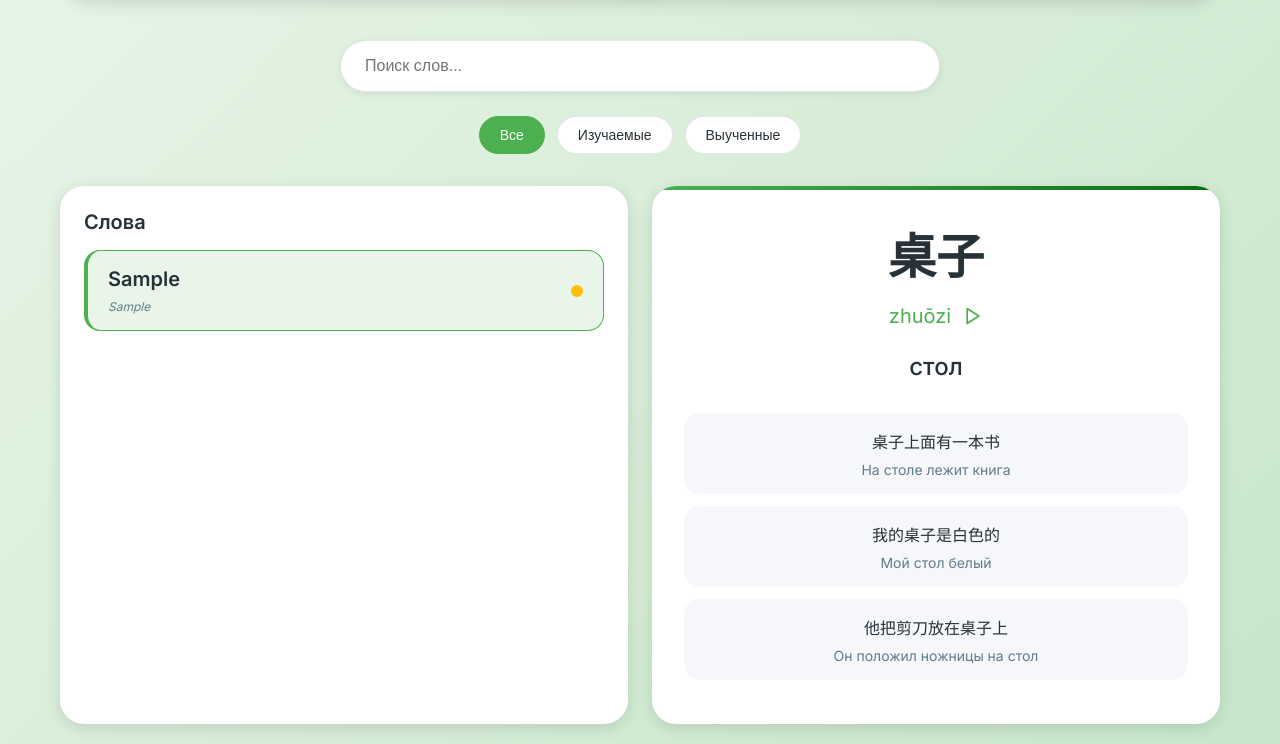
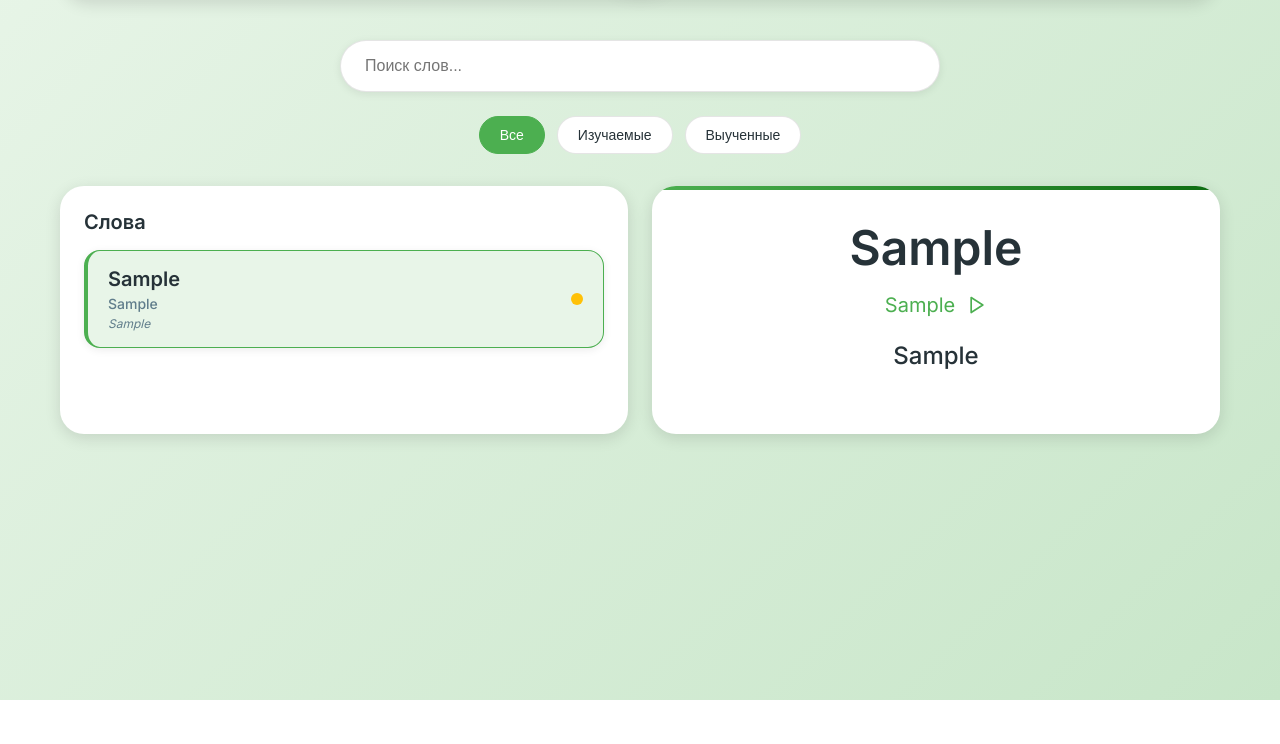
Before and after one commit to buzzaggwd/Scanner, a Django app: page /dictionary/ in a window 1280 px wide. Shown: the part 100-844 px from the top of the page. After the commit the page ends 800 px from the top, so only its background shows below. Run offline with Django 5.2, Linux system fonts and the light colour scheme; tables that the repository leaves empty hold one stand-in row (values such as "Sample post").

Commit message:
Слова в словаре теперь берутся из бд (пропала модалка слова с мобильной версии)

```diff
--- a/scanner/backend/urls.py
+++ b/scanner/backend/urls.py
@@ -2,6 +2,7 @@ from django.urls import path
 from . import views
 
 urlpatterns = [
-    path('api/scan/', views.process_scan, name='process_scan'),
-    path('api/translate/', views.translate_text, name='translate_text'),
+    path('scan/', views.process_scan, name='process_scan'),
+    path('translate/', views.translate_text, name='translate_text'),
+    path('word/<int:word_id>/', views.get_word_details, name='get_word_details'),
 ]
--- a/scanner/frontend/static/js/dictionary.js
+++ b/scanner/frontend/static/js/dictionary.js
@@ -32,10 +32,93 @@ function closeWordDetails() {
 }
 
 // Закрытие по клику на фон
-document
-    .getElementById("word-details-modal")
-    .addEventListener("click", function (event) {
-        if (event.target === this) {
-            closeWordDetails();
-        }
+document.addEventListener("DOMContentLoaded", function () {
+    const modal = document.getElementById("word-details-modal");
+    if (modal) {
+        modal.addEventListener("click", function (event) {
+            if (event.target === this) {
+                closeWordDetails();
+            }
+        });
+    }
+});
+
+// Данные всех слов из базы (получаем из глобальной переменной)
+const wordsData = window.wordsData || [];
+console.log('wordsData загружен:', wordsData);
+console.log('Количество слов:', wordsData.length);
+
+// Функция для отображения деталей слова
+function showWordDetails(wordId) {
+    console.log('showWordDetails вызван с ID:', wordId);
+    const word = wordsData.find(w => w.id === wordId);
+    if (!word) {
+        console.error('Слово не найдено с ID:', wordId);
+        return;
+    }
+    console.log('Слово найдено:', word);
+
+    const detailChinese = document.getElementById('detail-chinese');
+    const detailTranscription = document.getElementById('detail-transcription');
+    const detailTranslation = document.getElementById('detail-translation');
+
+    console.log('Элементы найдены:', {
+        chinese: detailChinese !== null,
+        transcription: detailTranscription !== null,
+        translation: detailTranslation !== null
     });
+
+    if (detailChinese) detailChinese.textContent = word.translation_cn;
+    if (detailTranscription) detailTranscription.textContent = word.transcription;
+    if (detailTranslation) detailTranslation.textContent = word.word;
+
+    // Очистка и отображение примеров
+    const examplesContainer = document.getElementById('detail-examples');
+    examplesContainer.innerHTML = '';
+
+    if (word.examples && word.examples.length > 0) {
+        word.examples.forEach(example => {
+            const exampleDiv = document.createElement('div');
+            exampleDiv.className = 'example';
+            exampleDiv.innerHTML = `
+                <div class="example-chinese">${example.chinese}</div>
+                <div class="example-translation">${example.translation}</div>
+            `;
+            examplesContainer.appendChild(exampleDiv);
+        });
+    }
+}
+
+// Добавляем обработчики кликов на слова
+document.addEventListener('DOMContentLoaded', function () {
+    console.log('DOMContentLoaded - настройка обработчиков кликов');
+    const wordItems = document.querySelectorAll('.dictionary-word-item');
+    console.log('Найдено элементов слов:', wordItems.length);
+
+    wordItems.forEach(item => {
+        item.addEventListener('click', function () {
+            // Убираем активный класс со всех элементов
+            wordItems.forEach(w => w.classList.remove('active'));
+            // Добавляем активный класс на текущий элемент
+            this.classList.add('active');
+
+            // Показываем детали слова
+            const wordId = parseInt(this.getAttribute('data-word-id'));
+            console.log('Клик по слову, ID:', wordId);
+            showWordDetails(wordId);
+
+            // Показываем модальное окно
+            document.getElementById('word-details-modal').style.display = 'block';
+        });
+    });
+
+    // Показываем детали первого слова при загрузке
+    if (wordItems.length > 0) {
+        const firstWordId = parseInt(wordItems[0].getAttribute('data-word-id'));
+        console.log('Автоматическое отображение первого слова, ID:', firstWordId);
+        showWordDetails(firstWordId);
+        document.getElementById('word-details-modal').style.display = 'block';
+    } else {
+        console.error('Нет элементов слов на странице!');
+    }
+});
--- a/scanner/frontend/static/js/themes.js
+++ b/scanner/frontend/static/js/themes.js
@@ -21,22 +21,33 @@ function applyTheme(themeName) {
     }
 
     // Обновляем активные карточки тем
-    document.querySelectorAll('.theme-card').forEach(card => {
+    const themeCards = document.querySelectorAll('.theme-card');
+    themeCards.forEach(card => {
         card.classList.remove('active');
     });
-    document.querySelector(`[data-theme="${themeName}"]`).classList.add('active');
+    const activeCard = document.querySelector(`[data-theme="${themeName}"]`);
+    if (activeCard) {
+        activeCard.classList.add('active');
+    }
 
     // Обновляем индикаторы выбора
-    document.querySelectorAll('.theme-check').forEach(check => {
+    const themeChecks = document.querySelectorAll('.theme-check');
+    themeChecks.forEach(check => {
         check.textContent = '';
     });
-    document.getElementById(`${themeName}-check`).textContent = '✓';
+    const activeCheck = document.getElementById(`${themeName}-check`);
+    if (activeCheck) {
+        activeCheck.textContent = '✓';
+    }
 
     // Сохраняем тему в localStorage
     localStorage.setItem('selectedTheme', themeName);
 
     // Закрываем модалку
-    closeThemesModal();
+    const themesModal = document.getElementById('themes-modal');
+    if (themesModal) {
+        themesModal.classList.remove('active');
+    }
 }
 
 // Инициализация темы при загрузке страницы
--- /dev/null
+++ b/scanner/frontend/static/js/word.js
@@ -0,0 +1,58 @@
+// Функция для отображения деталей слова
+function showWordDetails(wordId) {
+    const word = wordsData.find(w => w.id === wordId);
+    if (!word) return;
+
+    document.getElementById('detail-chinese').textContent = word.translation_cn;
+    document.getElementById('detail-transcription').textContent = word.transcription;
+    document.getElementById('detail-translation').textContent = word.word;
+
+    // Очистка и отображение примеров
+    const examplesContainer = document.getElementById('detail-examples');
+    examplesContainer.innerHTML = '';
+
+    if (word.examples && word.examples.length > 0) {
+        word.examples.forEach(example => {
+            const exampleDiv = document.createElement('div');
+            exampleDiv.className = 'example';
+            exampleDiv.innerHTML = `
+                <div class="example-chinese">${example.chinese}</div>
+                <div class="example-translation">${example.translation}</div>
+            `;
+            examplesContainer.appendChild(exampleDiv);
+        });
+    }
+}
+
+// Функция для закрытия деталей
+function closeWordDetails() {
+    document.getElementById('word-details-modal').style.display = 'none';
+}
+
+// Добавляем обработчики кликов на слова
+document.addEventListener('DOMContentLoaded', function () {
+    const wordItems = document.querySelectorAll('.dictionary-word-item');
+
+    wordItems.forEach(item => {
+        item.addEventListener('click', function () {
+            // Убираем активный класс со всех элементов
+            wordItems.forEach(w => w.classList.remove('active'));
+            // Добавляем активный класс на текущий элемент
+            this.classList.add('active');
+
+            // Показываем детали слова
+            const wordId = parseInt(this.getAttribute('data-word-id'));
+            showWordDetails(wordId);
+
+            // Показываем модальное окно
+            document.getElementById('word-details-modal').style.display = 'block';
+        });
+    });
+
+    // Показываем детали первого слова при загрузке
+    if (wordItems.length > 0) {
+        const firstWordId = parseInt(wordItems[0].getAttribute('data-word-id'));
+        showWordDetails(firstWordId);
+        document.getElementById('word-details-modal').style.display = 'block';
+    }
+});
--- a/scanner/frontend/templates/base.html
+++ b/scanner/frontend/templates/base.html
@@ -16,12 +16,20 @@
     <link rel="stylesheet" href="{% static 'css/main.css' %}">
     <link rel="stylesheet" href="{% static 'css/scanner.css' %}">
     <link rel="stylesheet" href="{% static 'css/level.css' %}">
+
+    {% if words_json %}
+    <script>
+        window.wordsData = {{ words_json|safe }};
+    </script>
+    {% endif %}
+
     <script src="{% static 'js/home.js' %}"></script>
     <script src="{% static 'js/levels.js' %}?v=2"></script>
     <script src="{% static 'js/camera.js' %}"></script>
     <script src="{% static 'js/themes.js' %}"></script>
     <script src="{% static 'js/scan_object.js' %}"></script>
     <script src="{% static 'js/dictionary.js' %}"></script>
+    <script src="{% static 'js/word.js' %}"></script>
     <script src="{% static 'js/level.js' %}?v=2"></script>
 </head>
 
--- a/scanner/frontend/templates/dictionary.html
+++ b/scanner/frontend/templates/dictionary.html
@@ -27,10 +27,11 @@
             <div class="word-list-container">
                 <h2 class="word-list-title">Слова</h2>
                 {% for word in words %}
-                <div class="dictionary-word-item {% if forloop.first %}active{% endif %}" onclick="openWordDetails()">
+                <div class="dictionary-word-item word-item {% if forloop.first %}active{% endif %}"
+                    data-word-id="{{ word.id }}">
                     <div class="word-info">
-                        <span class="word-chinese">{{ word.word }}</span>
-                        <span class="word-translation">{{ word.translation }}</span>
+                        <span class="word-chinese">{{ word.translation_cn }}</span>
+                        <span class="word-translation">{{ word.word }}</span>
                         <span class="word-pinyin">{{ word.transcription }}</span>
                     </div>
                     <div class="word-status learning"></div>
@@ -41,29 +42,24 @@
             <!-- Детали слова -->
             <div id="word-details-modal" class="word-details">
                 <button class="close-word-details" onclick="closeWordDetails()">&times;</button>
-                <div class="detail-chinese">桌子</div>
-                <div class="detail-pinyin">
-                    <span>zhuōzi</span>
+                <div class="detail-chinese" id="detail-chinese"></div>
+                <div class="detail-pinyin" id="detail-pinyin">
+                    <span id="detail-transcription"></span>
+                    <!-- <button class="audio-btn" data-audio-url="{{ word.audio_url }}" onclick="playAudio(this)">
+                        <svg xmlns="http://www.w3.org/2000/svg" width="20" height="20" viewBox="0 0 24 24" fill="none"
+                            stroke="currentColor" stroke-width="2" stroke-linecap="round" stroke-linejoin="round">
+                            <polygon points="5 3 19 12 5 21 5 3"></polygon>
+                        </svg>
+                    </button> -->
                     <svg xmlns="http://www.w3.org/2000/svg" width="20" height="20" viewBox="0 0 24 24" fill="none"
                         stroke="currentColor" stroke-width="2" stroke-linecap="round" stroke-linejoin="round">
                         <polygon points="5 3 19 12 5 21 5 3"></polygon>
                     </svg>
                 </div>
-                <div class="detail-translation">стол</div>
+                <div class="detail-translation" id="detail-translation"></div>
 
                 <!-- Примеры использования -->
-                <div class="example">
-                    <div class="example-chinese">桌子上面有一本书</div>
-                    <div class="example-translation">На столе лежит книга</div>
-                </div>
-                <div class="example">
-                    <div class="example-chinese">我的桌子是白色的</div>
-                    <div class="example-translation">Мой стол белый</div>
-                </div>
-                <div class="example">
-                    <div class="example-chinese">他把剪刀放在桌子上</div>
-                    <div class="example-translation">Он положил ножницы на стол</div>
-                </div>
+                <div class="examples" id="detail-examples"></div>
             </div>
         </div>
     </div>
--- a/scanner/frontend/views.py
+++ b/scanner/frontend/views.py
@@ -1,12 +1,47 @@
 from django.shortcuts import render
+from django.http import JsonResponse
 from backend.models import Vocabulary
+import json
 
 def home(request):
     return render(request, "home.html", {'active_page': 'home'})
 
 def dictionary(request):
     words = Vocabulary.objects.all()
-    return render(request, "dictionary.html", {'words': words, 'active_page': 'dictionary'})
+
+    # Подготовка данных слов для JavaScript
+    words_data = []
+    for word in words:
+        # Парсинг примеров из поля example_sentences
+        # Формат: китайский1;перевод1;китайский2;перевод2;...
+        examples = []
+        if word.example_sentences:
+            example_list = word.example_sentences.split(';')
+            for i in range(0, len(example_list), 2):
+                if i + 1 < len(example_list):
+                    chinese = example_list[i].strip()
+                    translation = example_list[i + 1].strip()
+                    if chinese and translation:
+                        examples.append({
+                            'chinese': chinese,
+                            'translation': translation
+                        })
+
+        words_data.append({
+            'id': word.id,
+            'word': word.word,
+            'transcription': word.transcription,
+            'translation_eng': word.translation_eng,
+            'translation_cn': word.translation_cn,
+            'audio_url': word.audio_url,
+            'examples': examples
+        })
+
+    return render(request, "dictionary.html", {
+        'words': words,
+        'words_json': json.dumps(words_data),
+        'active_page': 'dictionary'
+    })
 
 def levels(request):
     return render(request, "levels.html", {'active_page': 'levels'})
--- a/scanner/scanner/urls.py
+++ b/scanner/scanner/urls.py
@@ -4,6 +4,6 @@ from django.urls import path, include
 urlpatterns = [
     path('admin/', admin.site.urls),
     path('', include('frontend.urls')),
-    path('backend/', include('backend.urls')),
+    path('api/', include('backend.urls')),
     path('ar/', include('ar.urls')),
 ]
```
Also changed, not shown: scanner/backend/views.py (+31 -0 lines).
